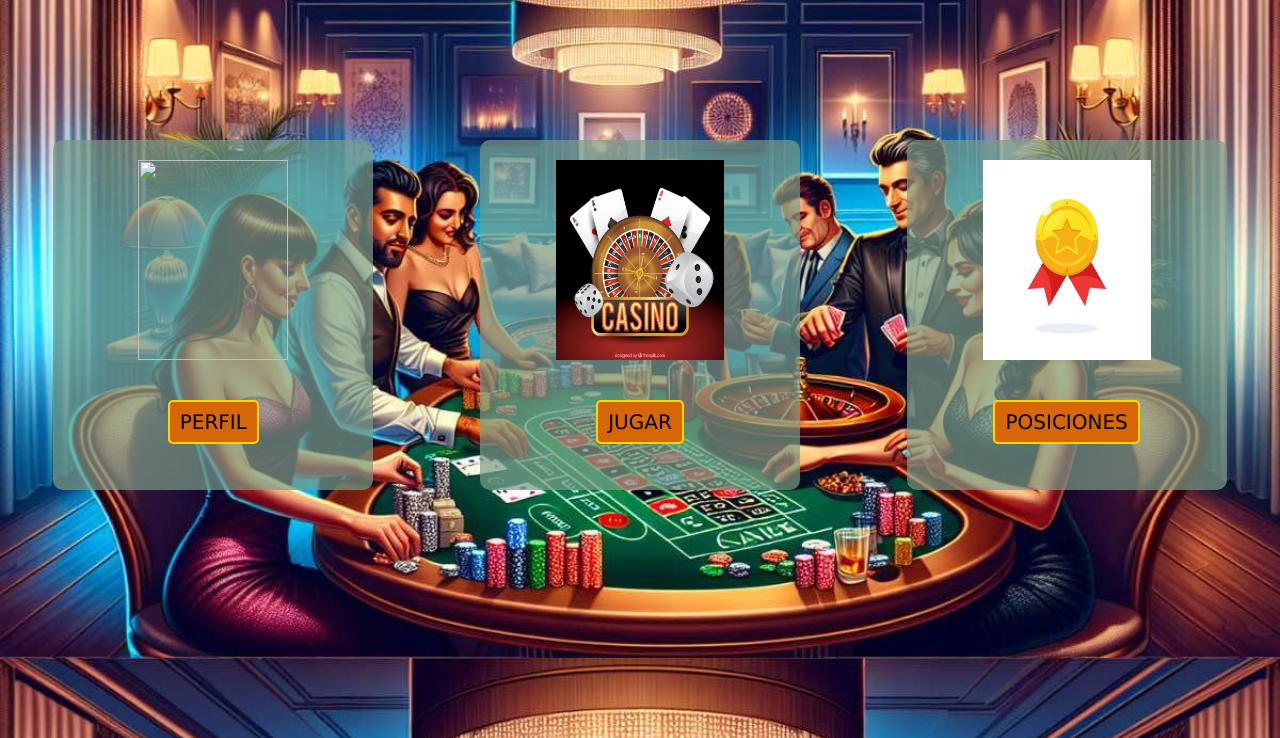
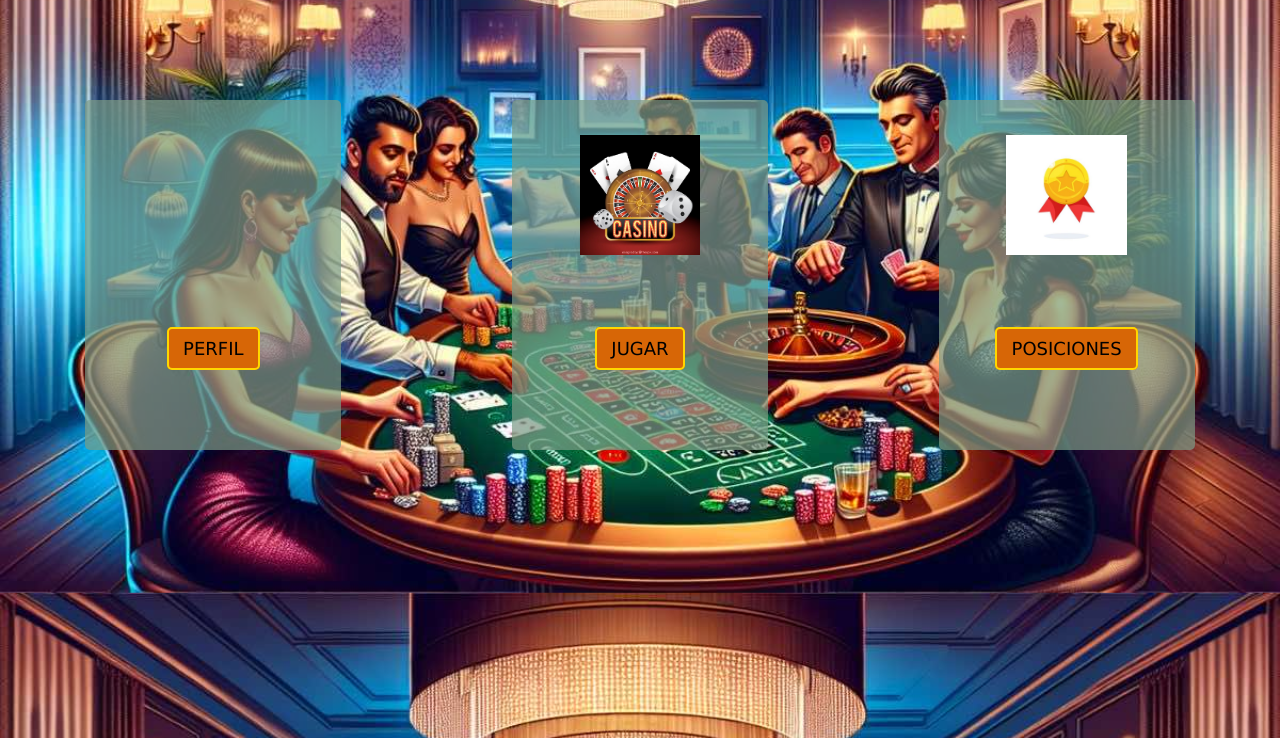
Before and after one commit to DanielRP10/CasinoRuleta, a PHP site: page /vista/Home.php in a window 1280 px wide. Shown: the part 62-800 px from the top of the page. Run offline with PHP 8.4, Linux system fonts and the light colour scheme; the visitor is signed in with stand-in values (Sample User, id 1); data that the repository does not hold is empty; some libraries are stand-ins or nearby versions.

Commit message:
Corrigiendo error

```diff
--- a/css/style.css
+++ b/css/style.css
@@ -125,30 +125,32 @@
     border-color: #8B0000;
 }
 
-.section {
+.section{
+    width: 100%;
+    height: 300px;
+    display: flex;
+    justify-content: center;
     margin-top: 100px;
-    display: flex;
-    flex-wrap: wrap;
-    justify-content: space-around;
-    align-items: center;
+    width: 100%;
 }
 
-.cuadro {
-    width: 25%;
+.cuadro{
+    align-items: flex-end;
+    width: 20%;
     height: 350px;
-    margin: 40px;
+    background-color: rgb(125, 156, 135, 0.7);
+    border-radius: 5px;
+    padding: 35px;
+    box-sizing: border-box;
     text-align: center;
-    background-color: rgba(125, 156, 135, 0.7);
-    padding: 20px;
-    border-radius: 10px;
+    margin: 0 auto;
 }
 
-.avatar img {
-    width: 60%;
+.avatar{
+    width: 65%;
     height: 200px;
-    margin: 0 auto 20px;
+    margin: 0 auto 0px;
 }
-
 
 .perfilFoto{
     border-radius: 50%;
@@ -156,18 +158,13 @@
 
 .boton a{
     text-decoration: none;
-}
-.boton a {
-    display: inline-block;
-    padding: 5px 10px;
-    margin-top: 20px;
     background-color: #D76606;
+    color: black;
+    font-size: large;
+    padding: 0.5em 0.8em;
+    border-radius: 5px;
     cursor: pointer;
-    color: black;
-    text-decoration: none;
-    border-radius: 5px;
     border: 2px solid #FFD700;
-    font-size: 20px;
 }
 
 .boton a:hover {
@@ -175,19 +172,6 @@
     color: black;
     border-color: #D76606;
 }
-
-@media (max-width: 768px) {
-    .cuadro {
-        width: 45%;
-    }
-}
-
-@media (max-width: 576px) {
-    .cuadro {
-        width: 100%;
-    }
-}
-
 
 .swal2-popup {
     font-family: Verdana, Geneva, Tahoma, sans-serif;
--- a/modelo/conexion.php
+++ b/modelo/conexion.php
@@ -1,5 +1,5 @@
 <?php
-    $conexion=new mysqli("localhost","root","2004abril16jgf","casinoruleta","3306");
+    $conexion=new mysqli("localhost","root","daniel","casinoruleta","3306");
     $conexion->set_charset("utf8");
 
     /* if($conexion->connect_error){
--- a/vista/Home.php
+++ b/vista/Home.php
@@ -60,10 +60,10 @@
             </div>
         </nav>
     </header>
-            <div class="section">
+        <div class="section">
             <div class="cuadro">
                 <div class="avatar">
-                    <img src="<?php echo $row['foto'];?>" class="img-fluid" style="width: 150px">
+                    <img src="<?php echo $row['foto'];?>" class="img-fluid perfilFoto"  style="width: 150px;">
                 </div>
                 <div class="boton">
                     <a href="PerfilUsuario.php">PERFIL</a>
@@ -77,7 +77,7 @@
                     <a href="tablero.php">JUGAR</a>
                 </div>
             </div>
-            <div class="cuadro">
+             <div class="cuadro">
                 <div class="avatar">
                     <img src="../recursos/img/logo-lugares.png" class="img-fluid">
                 </div>
@@ -87,8 +87,8 @@
             </div>
         </div>
 
-        <script src="../js/javascrip.js"></script>
-        <script src="https://cdn.jsdelivr.net/npm/sweetalert2@11"></script>
-        <script src="https://cdn.jsdelivr.net/npm/bootstrap@5.0.2/dist/js/bootstrap.bundle.min.js" integrity="sha384-MrcW6ZMFYlzcLA8Nl+NtUVF0sA7MsXsP1UyJoMp4YLEuNSfAP+JcXn/tWtIaxVXM" crossorigin="anonymous"></script>
+    <script src="../js/javascrip.js"></script>
+    <script src="https://cdn.jsdelivr.net/npm/sweetalert2@11"></script>
+    <script src="https://cdn.jsdelivr.net/npm/bootstrap@5.0.2/dist/js/bootstrap.bundle.min.js" integrity="sha384-MrcW6ZMFYlzcLA8Nl+NtUVF0sA7MsXsP1UyJoMp4YLEuNSfAP+JcXn/tWtIaxVXM" crossorigin="anonymous"></script>
 </body>
 </html>
```
Also changed, not shown: vista/PerfilUsuario.php (+2 -69 lines).
